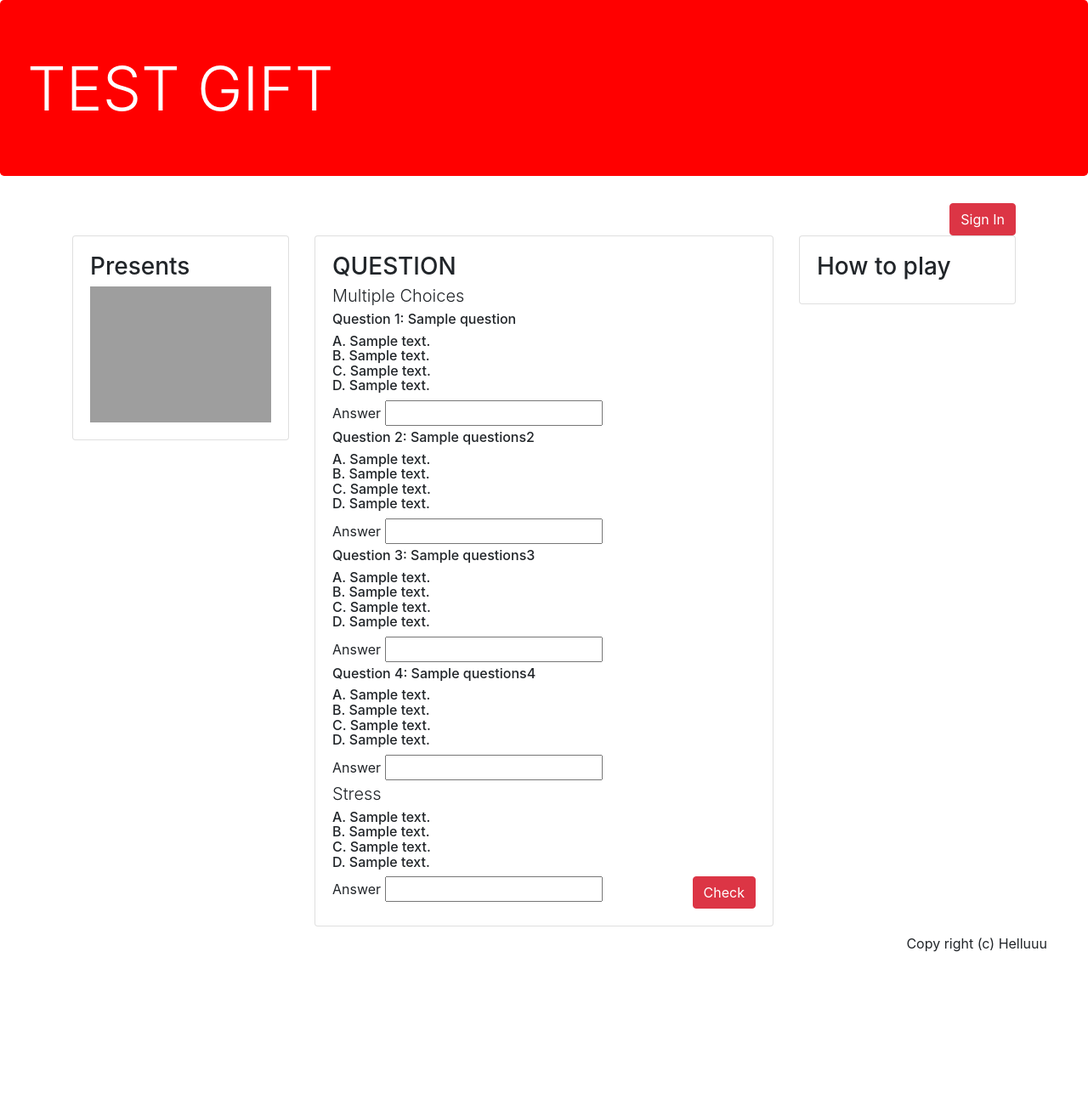
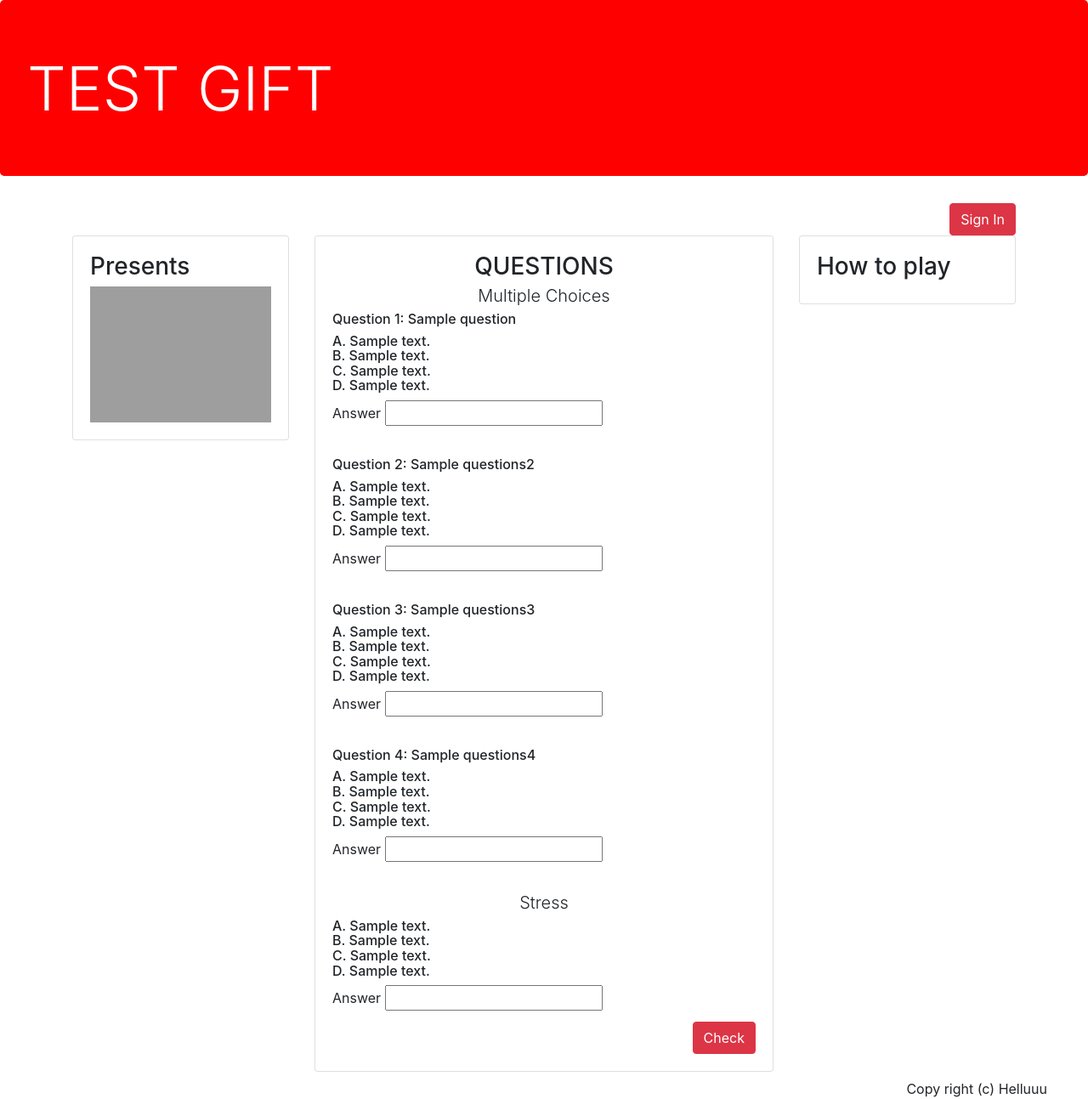
Before and after one commit to dieforice/freegifts, a Flask app: template templates/index.html in a window 1280 px wide. Shown: the whole page at 85% size. Before the commit the page ends 1120 px from the top, so only its background shows below. Run offline with Flask 2, Linux system fonts and the light colour scheme; the template is opened without the code that fills it: most values are stand-ins (such as "Sample title", 1, 10 or a date in 2020); parts of the project's set-up code (start-up, migrations or seed data) failed here and were passed over; some libraries are stand-ins or nearby versions; grey boxes are pictures that could not be loaded.

Commit message:
no message

```diff
--- a/app.py
+++ b/app.py
@@ -12,10 +12,10 @@ mlab.connect()
 @app.route('/',  methods = ["GET", "POST"])
 def index():
     if request.method == "GET":
-        a = random.randint(0,11)
-        b = random.randint(11,21)
-        c = random.randint(21,31)
-        d = random.randint(31,41)
+        a = random.randint(0,10)
+        b = random.randint(11,20)
+        c = random.randint(21,30)
+        d = random.randint(31,40)
         return render_template('index.html', questions=Question.objects()[a], questions2=Question.objects()[b], questions3=Question.objects()[c], questions4=Question.objects()[d], stress=Stress.objects()[a])
     elif request.method == "POST":
         form = request.form
--- a/templates/index.html
+++ b/templates/index.html
@@ -20,32 +20,42 @@
       <form class="" action="/" method="post">
         <div class="card mb-2">
           <div class="card-body">
-            <h3 id="quest">QUESTION</h3>
-            <h3 class = "lead">Multiple Choices</h3>
+            <h3 class = "text-center" id="quest">QUESTIONS</h3>
+            <h3 class = "lead text-center m-2">Multiple Choices</h3>
+            <div class="mb-2">
               <h6>Question 1: {{questions.question}}</h6>
               <h6>A. {{questions.answerA}} <br>B. {{questions.answerB}} <br>C. {{questions.answerC}} <br>D. {{questions.answerD}}</h6>
               <label for="">Answer</label>
               <input type="text" name="answer1" value="">
+            </div>
             <br>
+            <div class="mb-2">
               <h6>Question 2: {{questions2.question}}</h6>
               <h6>A. {{questions2.answerA}} <br>B. {{questions2.answerB}} <br>C. {{questions2.answerC}} <br>D. {{questions2.answerD}}</h6>
               <label for="">Answer</label>
               <input type="text" name="answer2" value="">
+            </div>
             <br>
+            <div class="mb-2">
               <h6>Question 3: {{questions3.question}}</h6>
               <h6>A. {{questions3.answerA}} <br>B. {{questions3.answerB}} <br>C. {{questions3.answerC}} <br>D. {{questions3.answerD}}</h6>
               <label for="">Answer</label>
               <input type="text" name="answer3" value="">
+            </div>
             <br>
+            <div class="mb-2">
               <h6>Question 4: {{questions4.question}}</h6>
               <h6>A. {{questions4.answerA}} <br>B. {{questions4.answerB}} <br>C. {{questions4.answerC}} <br>D. {{questions4.answerD}}</h6>
               <label for="">Answer</label>
               <input type="text" name="answer4" value="">
+            </div>
             <br>
-            <h3 class = "lead">Stress</h3>
+            <h3 class = "lead text-center mb-2">Stress</h3>
+            <div class="mb-2">
               <h6>A. {{stress.answerA}} <br>B. {{stress.answerB}} <br>C. {{stress.answerC}} <br>D. {{stress.answerD}}</h6>
               <label for="">Answer</label>
               <input type="text" name="answer5" value="">
+            </div>
             <button type="submit" name="button" class="btn btn-danger float-right">Check</button>
           </div>
         </div>
```
Lines whose indentation alone changed are shown as unchanged.
